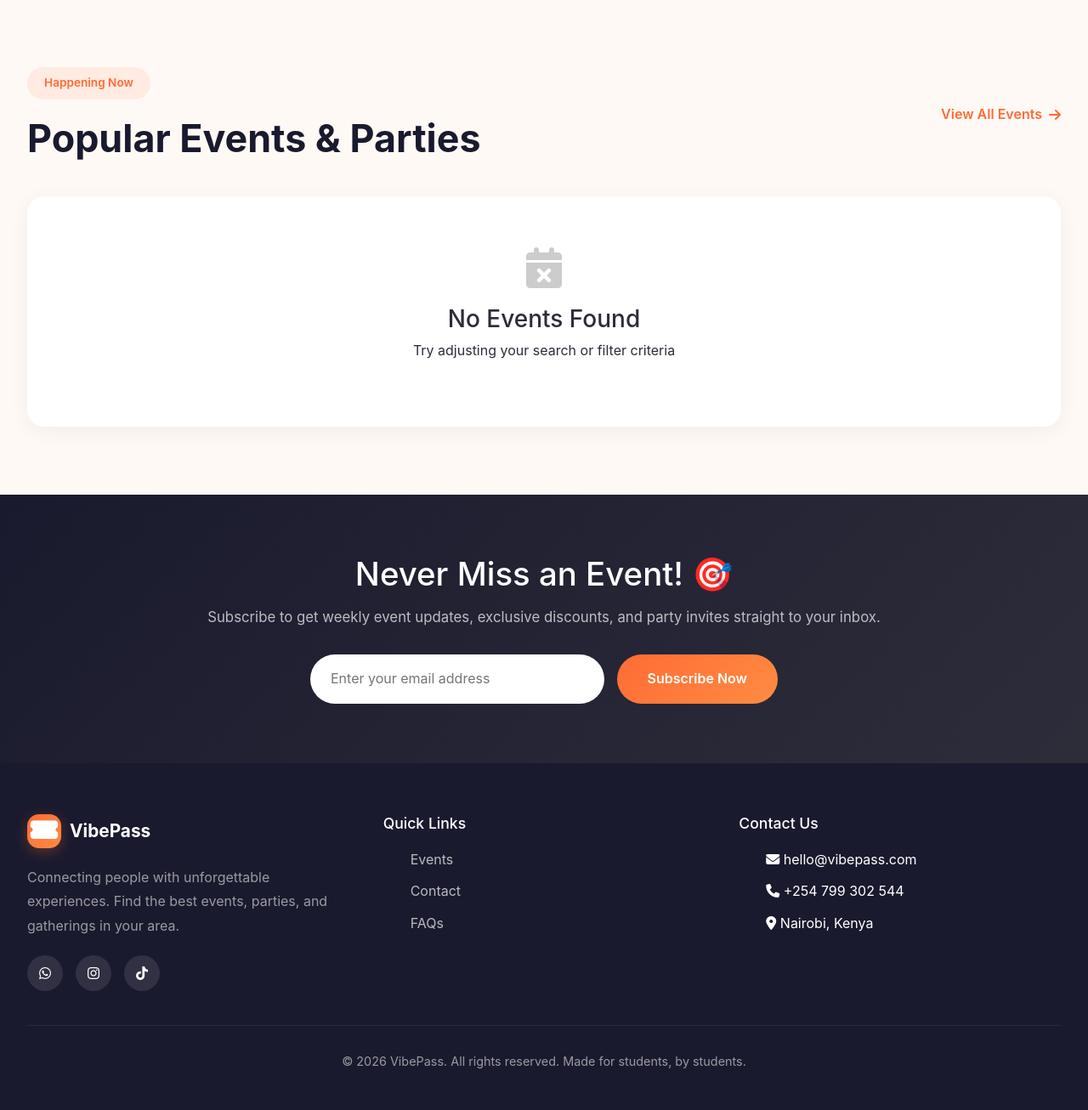
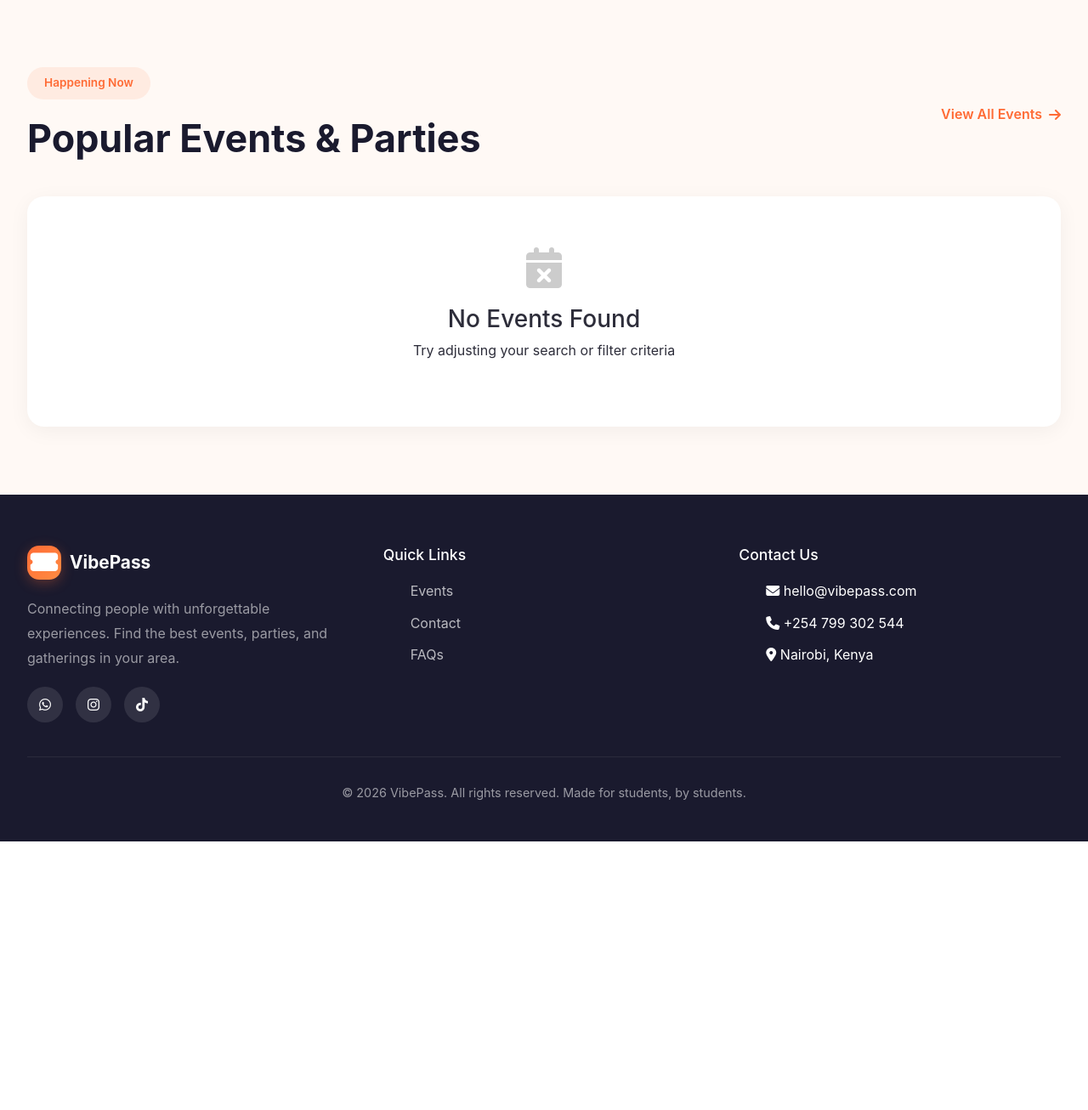
Before and after one commit to Mark943248/VibePass.ke, a Django app: page / in a window 1280 px wide. Shown: the part 1684-2990 px from the top of the page at 85% size. After the commit the page ends 2674 px from the top, so only its background shows below. Run offline with Django 5.2, Linux system fonts and the light colour scheme; data that the repository does not hold is empty; parts of the project's set-up code (start-up, migrations or seed data) failed here and were passed over.

Commit message:
removing email section on index.html

```diff
--- a/VibePassApp/Pages/templates/pages/index.html
+++ b/VibePassApp/Pages/templates/pages/index.html
@@ -1308,20 +1308,6 @@
     </div>
   </section>
 
-  <!-- Newsletter Section -->
-  <section class="newsletter">
-    <div class="container">
-      <div class="newsletter-content">
-        <h2>Never Miss an Event! 🎯</h2>
-        <p>Subscribe to get weekly event updates, exclusive discounts, and party invites straight to your inbox.</p>
-        <div class="newsletter-form">
-          <input type="email" placeholder="Enter your email address" />
-          <button>Subscribe Now</button>
-        </div>
-      </div>
-    </div>
-  </section>
-
   <!-- Footer -->
   <footer class="footer">
     <div class="container">
```
